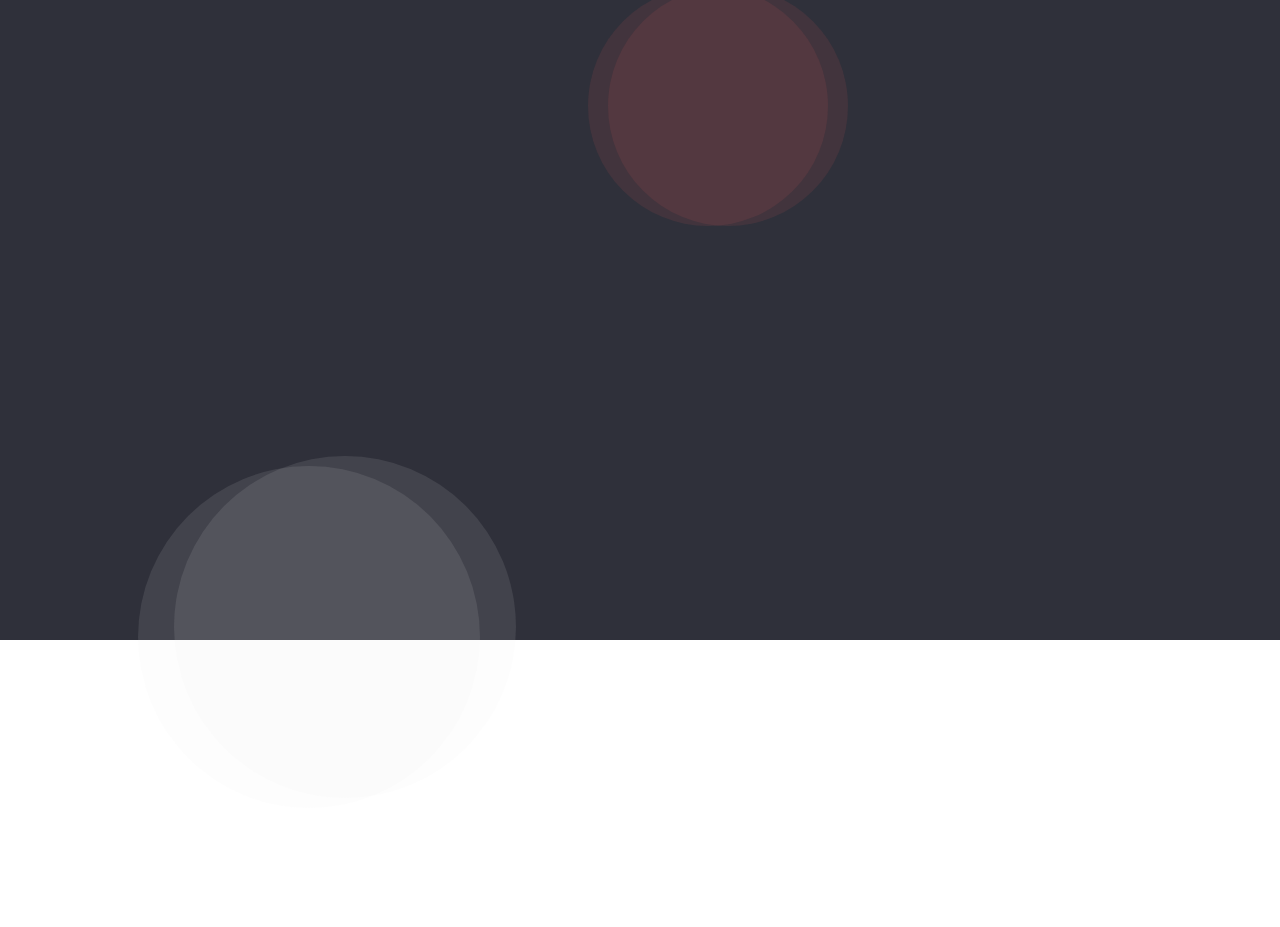
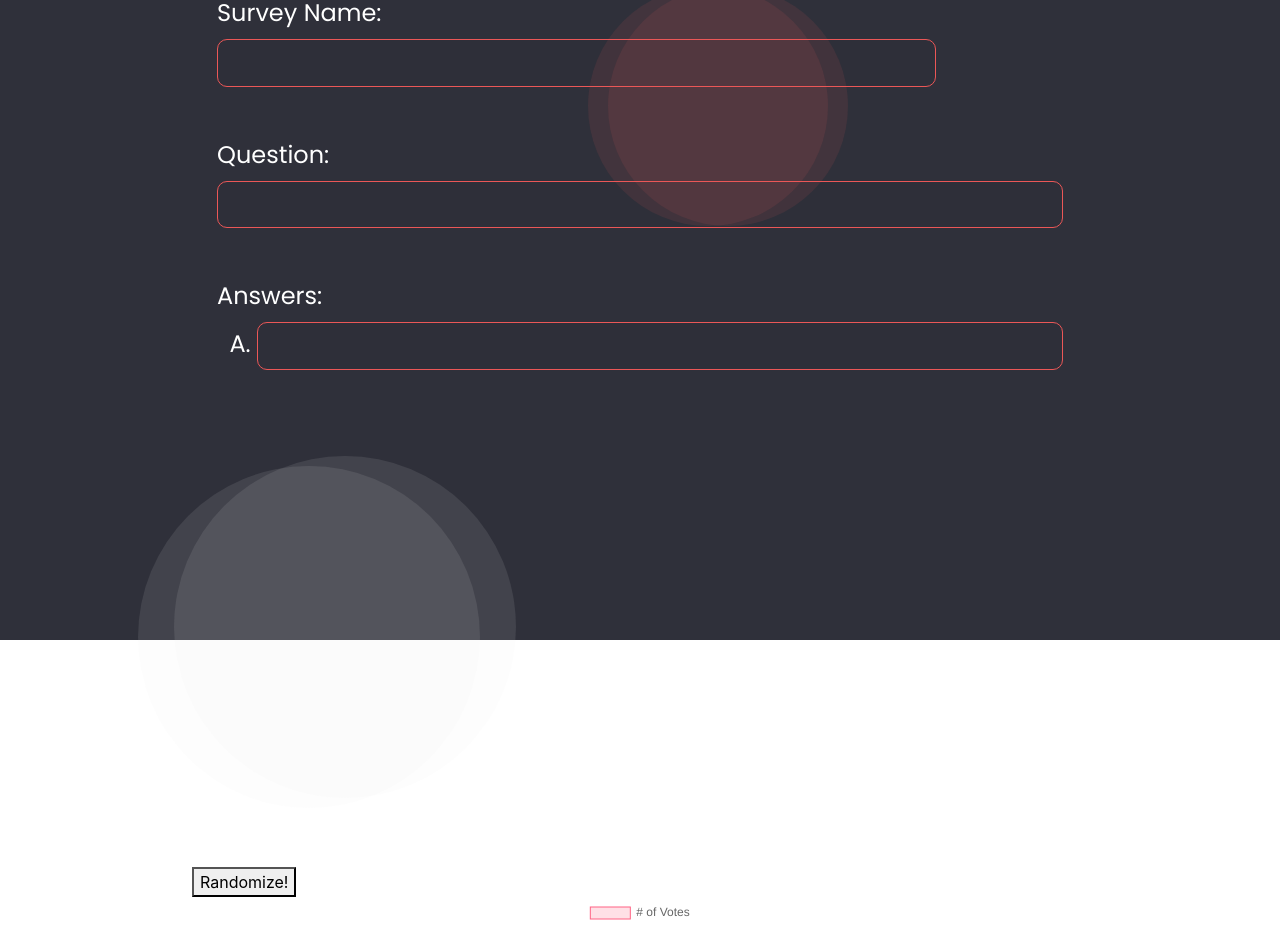
Before and after one commit to LizGlazar/SurveyApp, a React (Create React App) app in the folder frontend/survey-app/: page /coordinators-show-results-page in a window 1280 px wide. Shown: the part 160-1087 px from the top of the page. Built offline with nearby package versions, Linux system fonts and the light colour scheme.

Commit message:
Implemening a chart on the Coordinator's Show Results Page

```diff
--- a/frontend/survey-app/package.json
+++ b/frontend/survey-app/package.json
@@ -7,8 +7,10 @@
     "@testing-library/react": "^9.4.1",
     "@testing-library/user-event": "^7.2.1",
     "bootstrap": "^4.4.1",
+    "chart.js": "^2.9.3",
     "react": "^16.13.0",
     "react-bootstrap": "^1.0.0-beta.17",
+    "react-chartjs-2": "^2.9.0",
     "react-dom": "^16.13.0",
     "react-router-dom": "^5.1.2",
     "react-scripts": "3.4.0",
--- a/frontend/survey-app/public/index.html
+++ b/frontend/survey-app/public/index.html
@@ -28,6 +28,7 @@
       work correctly both with client-side routing and a non-root public URL.
       Learn how to configure a non-root public URL by running `npm run build`.
     -->
+    <script src="https://cdnjs.cloudflare.com/ajax/libs/Chart.js/2.9.3/Chart.min.js"></script> <!-- chart.js for Show Results Page-->
     <title>React App</title>
   </head>
   <body>
--- a/frontend/survey-app/src/App.js
+++ b/frontend/survey-app/src/App.js
@@ -23,8 +23,48 @@ import history from './history';
 import CoordinatorsSurveyList from './components/pages/CoordinatorsSurveyList';
 import CoordinatorsEditSurveyPage from './components/pages/CoordinatorsEditSurveyPage';
 import CoordinatorsCreateSurveyPage from './components/pages/CoordinatorsCreateSurveyPage';
+import CoordinatorsShowResultsPage from './components/pages/CoordinatorsShowResultsPage';
+
+
+
 
 function App() {
+  /*constructor(){
+    super();
+    this.state = {
+      chartData:{}
+    }
+  }
+  //lifecycle hook (deprecated)
+  componentWillMount(){
+    this.getChartData();
+  }
+
+  getChartData(){
+    // Ajax calls here (fill the state with the data that comes in)
+    this.setState({
+      chartData:{
+        labels: ['A answers', 'B answers', 'C Answers', 'Other answers'],
+        datasets:[
+          {
+            label: 'Number of respondents',
+            data: [
+              1,
+              2,
+              3,
+              4
+            ],
+            backgroundColor: [
+              'rgba(255, 99, 132, 0.6)',
+              'rgba(54, 162, 235, 0.6)',
+              'rgba(255, 206, 86, 0.6)',
+              'rgba(75, 192, 192, 0.6)'
+            ]
+          }
+        ]
+      }
+    });
+  } */
 
   /*constructor(props) {
     super(props);
@@ -68,6 +108,7 @@ function App() {
         <Route path="/coordinators-survey-list" component={CoordinatorsSurveyList} />
         <Route path="/coordinators-edit-survey-page" component={CoordinatorsEditSurveyPage} />
         <Route path='/coordinators-create-survey-page' component={CoordinatorsCreateSurveyPage} />
+        <Route path='/coordinators-show-results-page' component={CoordinatorsShowResultsPage} />
         <Ellipse />
         </Switch>
       </div>
--- a/frontend/survey-app/src/Assets/css/surveyapp.css
+++ b/frontend/survey-app/src/Assets/css/surveyapp.css
@@ -586,3 +586,19 @@ xxxxxxxxxxxxxxxxxxxxxxxxxxxxxxxxxxxxxxxxxxxxxxxxxxxxxxxxxxxxxxxxxxxxxxxxxxxxxxxx
           flex-wrap: nowrap;
           max-width: 100%;
         }
+
+       /*xxxxxxxxxxxxxxxxxxxxxxxxxxxxxxxxxxxxxxxxxxxxx
+        SHOW RESULTS PAGE
+        xxxxxxxxxxxxxxxxxxxxxxxxxxxxxxxxxxxxxxxxxxxx*/
+
+        #input-show-results-page-answers{
+          height: 2.5em;
+          border-radius: 10px;
+          border: 1px solid #EB5757;
+          padding: 13px;
+          font-family: Poppins, sans-serif;
+          font-size: 19px;
+          color: white;
+          background: rgba(15, 15, 15, 0.01);
+          width: 100%;
+        }
--- /dev/null
+++ b/frontend/survey-app/src/components/chartComponent/chartComponent.js
@@ -0,0 +1,129 @@
+/*import React from 'react';
+
+import { Bar, Line, Pie, HorizontalBar } from 'react-chartjs-2';
+import { withRouter } from 'react-router-dom';
+
+class Chart extends React.Component{
+  constructor(props){
+    super(props);
+    this.state = {
+      chartData:props.chartData
+    }
+  }
+
+  static defaultProps = {
+    displayTitle:true,
+    displayLegend:true,
+    legendPosition:'bottom'
+  }
+
+  render(){
+    return (
+      <div className="chart">
+        <HorizontalBar
+          data={this.state.chartData}
+          KOMENTARZ width={100}
+          height={50} KOMENTARZ
+          options={{
+            KOMENTARZ maintainAspectRatio: false KOMENTARZ
+            title:{
+              display: this.props.displayTitle,
+              text:'Number Of Respondents',
+              fontSize:25
+            },
+            legend:{
+              display: this.props.displayLegend,
+              position: this.props.legendPosition
+            }
+          }}
+        />
+      </div>
+    )
+  }
+}
+
+export default Chart; */
+
+import React, { useEffect, useRef, useState } from "react";
+import Chartjs from "chart.js";
+
+const randomInt = () => Math.floor(Math.random() * (10 - 1 + 1)) + 1;
+
+const chartConfig = {
+  type: "horizontalBar",
+  data: {
+    labels: ["Red", "Blue", "Yellow", "Green", "Purple", "Orange"],
+    datasets: [
+      {
+        label: "# of Votes",
+        data: [12, 19, 3, 5, 2, 3],
+        backgroundColor: [
+          "rgba(255, 99, 132, 0.2)",
+          "rgba(54, 162, 235, 0.2)",
+          "rgba(255, 206, 86, 0.2)",
+          "rgba(75, 192, 192, 0.2)",
+          "rgba(153, 102, 255, 0.2)",
+          "rgba(255, 159, 64, 0.2)"
+        ],
+        borderColor: [
+          "rgba(255, 99, 132, 1)",
+          "rgba(54, 162, 235, 1)",
+          "rgba(255, 206, 86, 1)",
+          "rgba(75, 192, 192, 1)",
+          "rgba(153, 102, 255, 1)",
+          "rgba(255, 159, 64, 1)"
+        ],
+        borderWidth: 1
+      }
+    ]
+  },
+  options: {
+    scales: {
+      yAxes: [
+        {
+          ticks: {
+            beginAtZero: true
+          }
+        }
+      ]
+    }
+  }
+};
+
+const Chart = () => {
+  const chartContainer = useRef(null);
+  const [chartInstance, setChartInstance] = useState(null);
+
+  useEffect(() => {
+    if (chartContainer && chartContainer.current) {
+      const newChartInstance = new Chartjs(chartContainer.current, chartConfig);
+      setChartInstance(newChartInstance);
+    }
+  }, [chartContainer]);
+
+  const updateDataset = (datasetIndex, newData) => {
+    chartInstance.data.datasets[datasetIndex].data = newData;
+    chartInstance.update();
+  };
+
+  const onButtonClick = () => {
+    const data = [
+      randomInt(),
+      randomInt(),
+      randomInt(),
+      randomInt(),
+      randomInt(),
+      randomInt()
+    ];
+    updateDataset(0, data);
+  };
+
+  return (
+    <div>
+      <button onClick={onButtonClick}>Randomize!</button>
+      <canvas ref={chartContainer} />
+    </div>
+  );
+};
+
+export default Chart;
--- /dev/null
+++ b/frontend/survey-app/src/components/pages/CoordinatorsShowResultsPage.js
@@ -0,0 +1,59 @@
+import React, { useEffect } from 'react';
+import { Button } from 'reactstrap'; // { { Button, Table}
+import history from '../../history';
+import Ellipse from '../ellipseComponent/ellipse';
+import Chart from '../chartComponent/chartComponent';
+
+function CoordinatorsShowResultsPage() {
+
+  return (
+    <div id="create-survey-page-container">
+      <form>
+            <div id="input-group-create-survey-page">
+
+              <label>Survey Name:</label>
+
+              <input
+                type="text"
+                id="input-create-survey-page-name"
+
+                />
+                </div>
+              <div id="input-group-create-survey-page">
+              <label>Question:</label>
+              <input
+                type="text"
+                id="input-create-survey-page-question"
+
+                />
+                </div>
+
+              <div id="input-group-create-survey-page">
+              <label>Answers:</label>
+              <div> <ol type="A">
+              <li><input
+                type="text"
+                id="input-show-results-page-answers"
+
+                /></li>
+                </ol>
+                </div>
+              </div>
+
+              {/*chart implementation*/}
+              <div class="chart-container">
+                <canvas id="survey-results-chart" width="800" height="450"></canvas>
+              </div>
+
+              <Chart /*chartData={this.state.chartData}*//>
+
+
+      </form>
+
+
+      <Ellipse />
+    </div>
+  );
+}
+
+export default CoordinatorsShowResultsPage;
```
Also changed, not shown: 1 other file (tests, documents, lock files or other folders).
